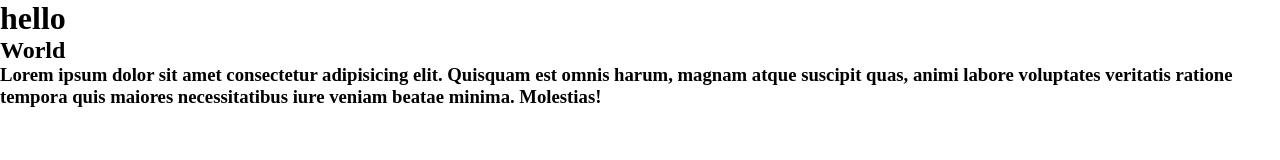
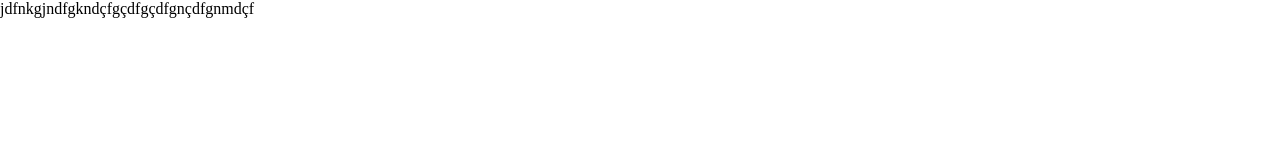
Before and after one commit to LuizFAP/cursogit-github, a plain HTML site: page index.html in a window 1280 px wide. Drawn offline with Linux system fonts and the light colour scheme.

Commit message:
15º commit - caos anarquia

```diff
--- a/index.html
+++ b/index.html
@@ -7,11 +7,5 @@
     <link rel="stylesheet" href="styles.css">
     <title>Corrigido</title>
 </head>
-<body>
-    <h1>
-        hello
-    </h1>
-    <h2>World</h2>
-    <h3>Lorem ipsum dolor sit amet consectetur adipisicing elit. Quisquam est omnis harum, magnam atque suscipit quas, animi labore voluptates veritatis ratione tempora quis maiores necessitatibus iure veniam beatae minima. Molestias!</h3>
-</body>
+jdfnkgjndfgkndçfgçdfgçdfgnçdfgnmdçf
 </html>
```
